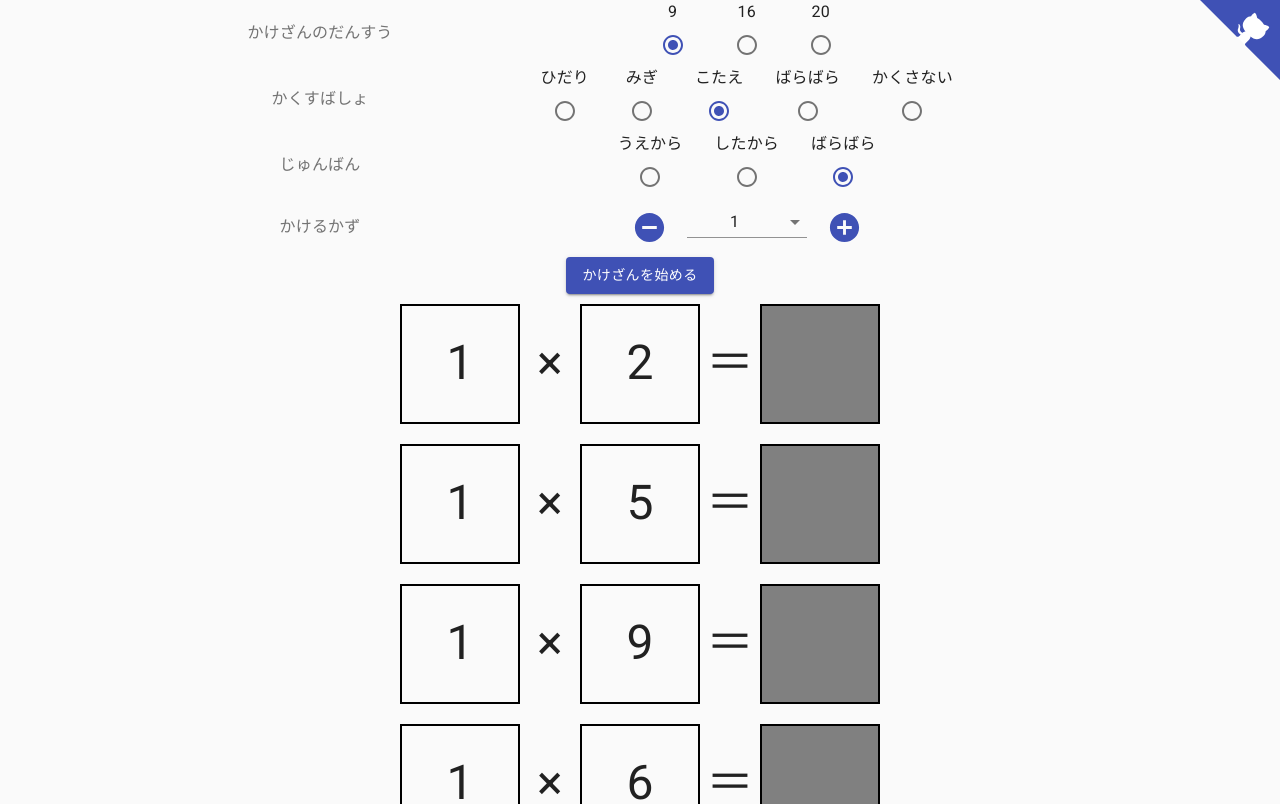
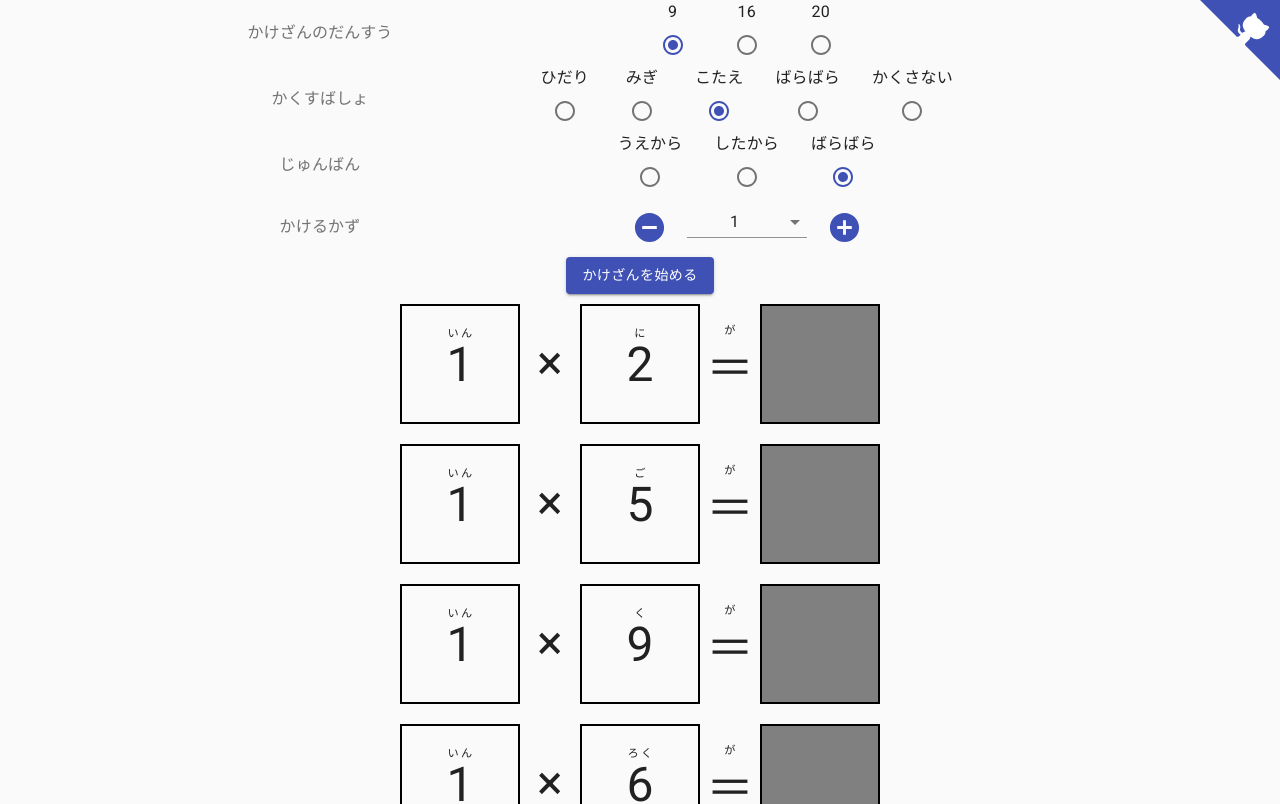
Before and after one commit to masayuki14/kukupad, a React (Create React App) app: page / in a window 1280 px wide. Shown: the top 804 px of the page. Built offline with nearby package versions, Linux system fonts and the light colour scheme.

Commit message:
式ごとに読み方を定義ファイルから取得してあたえる

```diff
--- a/src/components/List.tsx
+++ b/src/components/List.tsx
@@ -2,6 +2,7 @@ import React from 'react'
 import Grid from '@material-ui/core/Grid'
 import Formula from './Formula'
 import { MaskType, convertType } from './../enum'
+import RubyTexts from '../ruby_texts'
 
 type PropTypes = {
   steps: number[]
@@ -18,6 +19,10 @@ function List(props: PropTypes) {
         right={v}
         outcome={props.axis * v}
         mask={convertType(props.mask)}
+        rtLeft={RubyTexts[props.axis]?.[v]?.[0]}
+        rtRight={RubyTexts[props.axis]?.[v]?.[1]}
+        rtEqual={RubyTexts[props.axis]?.[v]?.[2]}
+        rtOutcome={RubyTexts[props.axis]?.[v]?.[3]}
       />
     </Grid>
   ))
```
